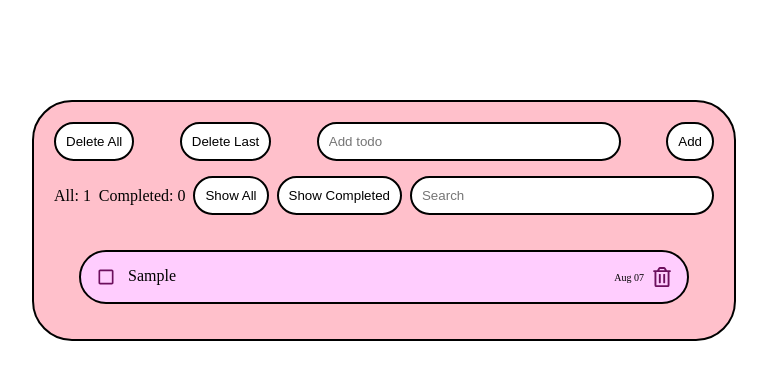
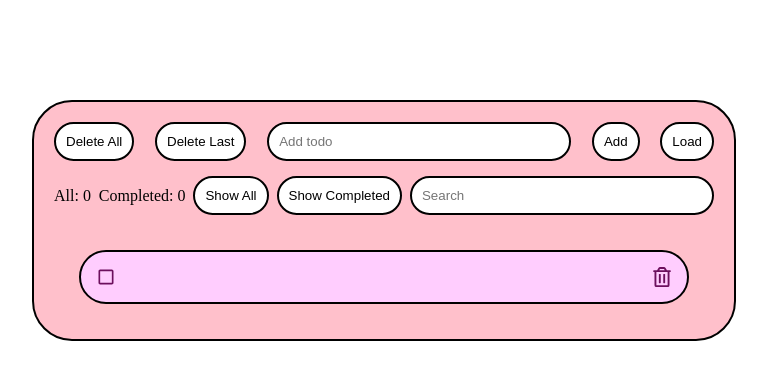
Before and after one commit to BurkovskayaAD/FE60-onlREACT, a React (Create React App) app: page / in a window 1280 px wide. Both pictures are taken after typing "Sample" into the empty fields and a click on the button "Add". Shown: the top 380 px of the page, without its empty margins (256-1023 px from the left). Built offline with nearby package versions, Linux system fonts and the light colour scheme.

Commit message:
init add API

```diff
--- a/src/App.tsx
+++ b/src/App.tsx
@@ -3,7 +3,16 @@ import './App.css';
 import Card from './components/Card/Card';
 import Header from './components/Header/Header';
 import { useState } from 'react';
-import { addTodoRedux, removeTodoRedux, changeTodoRedux, deleteAllTodoRedux, setSearchRedux, deleteLastTodoRedux, toggleShowCompletedRedux } from './slice/todo';
+import {
+    addTodoRedux,
+    removeTodoRedux,
+    changeTodoRedux,
+    deleteAllTodoRedux,
+    setSearchRedux,
+    deleteLastTodoRedux,
+    toggleShowCompletedRedux,
+    fetchTodos
+} from './slice/todo';
 
 interface ITodo {
   id: number,
@@ -18,7 +27,7 @@ function App() {
   const [searchText, setSearch] = useState("");
   const [showCompleted, setShowCompleted] = useState(false);
 
-  const dispatch = useDispatch();
+  const dispatch = useDispatch()<any>;
   const todos = useSelector((state: any) => state.todo);
 
   const filteredTodos = todos.filteredTodos || [];
@@ -64,8 +73,13 @@ function App() {
       setShowCompleted(false);
   }
 
+  function loadTodo(){
+      console.log("aaaaaaa");
+      dispatch(fetchTodos());
+  }
+
 function renderTodos() {
-    const todosToRender = showCompleted ? completedTodos : filteredTodos.length > 0 ? filteredTodos : todos;
+    const todosToRender = showCompleted ? completedTodos : filteredTodos.length > 0 ? filteredTodos : todos.todo;
 
     return (
         <div className='card-container'>
@@ -87,14 +101,15 @@ return (
                     dispatch(deleteAllTodoRedux());
                 }}
                 deleteLastTodo = {() => {
-            dispatch(deleteLastTodoRedux())
+                    dispatch(deleteLastTodoRedux());
                 }}
                 quantityPost={all}
                 completedCount={completedCount}
                 showAll={showAllTodos}
                 showCompleted ={showCompletedTodos}
                 searchText ={searchText}
-        setSearch={handleSearchChange}>
+                setSearch={handleSearchChange}
+                loadTodo={loadTodo}>
             </Header>
             {todos.todo.length > 0 ? renderTodos(): null}
         </div>
--- a/src/components/Card/Card.tsx
+++ b/src/components/Card/Card.tsx
@@ -9,12 +9,12 @@ function Card({oneTodo, remove, changeTodo}: {oneTodo: ITodo, remove: (value:num
         <div className='card'>
             <div className='card-left'>
                 <div className='card-left__checkbox' onClick={() => changeTodo(oneTodo.id)}>
-                    {oneTodo.isChecked ? <MdCheckBox /> : <MdCheckBoxOutlineBlank />}
+                    {oneTodo.completed ? <MdCheckBox /> : <MdCheckBoxOutlineBlank />}
                 </div>
-                <div className='card-left__text'>{oneTodo.text}</div>
+                <div className='card-left__text'>{oneTodo.title}</div>
             </div>
             <div className='card-right'>
-                <div className='card-right__date'>{oneTodo.date}</div>
+                {/*<div className='card-right__date'>{oneTodo.date}</div>*/}
                 <div className='card-right__button' onClick={() => remove(oneTodo.id)}><FaRegTrashAlt /></div>
             </div>
         </div>
--- a/src/components/Header/Header.tsx
+++ b/src/components/Header/Header.tsx
@@ -1,6 +1,6 @@
 import './Header.css';
 
-function Header({inputText, setInputText, searchText, addTodo, deleteAllTodo, quantityPost, completedCount, setSearch, deleteLastTodo, showCompleted, showAll}:
+function Header({inputText, setInputText, searchText, addTodo, deleteAllTodo, quantityPost, completedCount, setSearch, deleteLastTodo, showCompleted, showAll, loadTodo}:
     {
         inputText: string,
         searchText: string,
@@ -12,7 +12,8 @@ function Header({inputText, setInputText, searchText, addTodo, deleteAllTodo, qu
         setSearch: (value: string) => void,
         deleteLastTodo: () => void,
         showCompleted: () => void,
-        showAll: () => void
+        showAll: () => void,
+        loadTodo: () => void
     }) {
 
 
@@ -27,6 +28,7 @@ function Header({inputText, setInputText, searchText, addTodo, deleteAllTodo, qu
                        onChange={(event) => setInputText(event.target.value)}>
                 </input>
                 <button className='header__button' onClick={addTodo}>Add</button>
+                <button className='header__button' onClick={loadTodo}>Load</button>
             </div>
             <div className='header-bottom'>
                 <span>All: {quantityPost}</span>
--- a/src/interfaces.ts
+++ b/src/interfaces.ts
@@ -1,6 +1,6 @@
 export interface ITodo {
     id: number,
-    text: string,
-    date: string,
-    isChecked: boolean
+    title?: string,
+    completed?: boolean,
+    userId?:number
 }
--- a/src/slice/todo.ts
+++ b/src/slice/todo.ts
@@ -1,13 +1,21 @@
-import { createSlice, current } from "@reduxjs/toolkit";
-import { ITodo } from "../interfaces";
+import {createAsyncThunk, createSlice, current} from "@reduxjs/toolkit";
+import {ITodo} from "../interfaces";
+
+export const fetchTodos = createAsyncThunk(
+    "todo/fetchTodos",
+    async function (){
+        const response = await fetch("https://jsonplaceholder.typicode.com/todos");
+        return await response.json();
+    }
+)
 
 const updateFilteredTodos = (state: any) => {
     state.filteredTodos = state.todo.filter((item: ITodo) =>
-        item.text.toLowerCase().includes(state.search.toLowerCase())
+        item.title?.toLowerCase().includes(state.search.toLowerCase())
     );
     state.all = state.filteredTodos.filter((item: ITodo) => item).length;
-    state.completedCount = state.filteredTodos.filter((item: ITodo) => item.isChecked).length;
-    state.completedTodos = state.filteredTodos.filter((item:ITodo) => item.isChecked);
+    state.completedCount = state.filteredTodos.filter((item: ITodo) => item.completed).length;
+    state.completedTodos = state.filteredTodos.filter((item:ITodo) => item.completed);
 };
 
 const todoSlice = createSlice({
@@ -19,6 +27,8 @@ const todoSlice = createSlice({
         completedTodos: [],
         all: 0,
         completedCount: 0,
+        status: null,
+        error: null
     },
     reducers: {
         addTodoRedux(state: any, {payload}: {payload: any}) {
@@ -54,6 +64,19 @@ const todoSlice = createSlice({
         toggleShowCompletedRedux(state: any){
             updateFilteredTodos(state);
         },
+    },
+    extraReducers: (builder) => {
+        return builder.addCase(fetchTodos.pending, (state: any) => {
+            state.status = "loading";
+            state.error = null;
+            console.log("loading");
+        }),
+        builder.addCase(fetchTodos.fulfilled, (state: any, {payload}: {payload: any}) => {
+            state.status = "resolved";
+            state.error = null;
+            state.todo = payload;
+            console.log(current(state));
+        })
     }
 })
 
```
Lines whose indentation alone changed are shown as unchanged.
